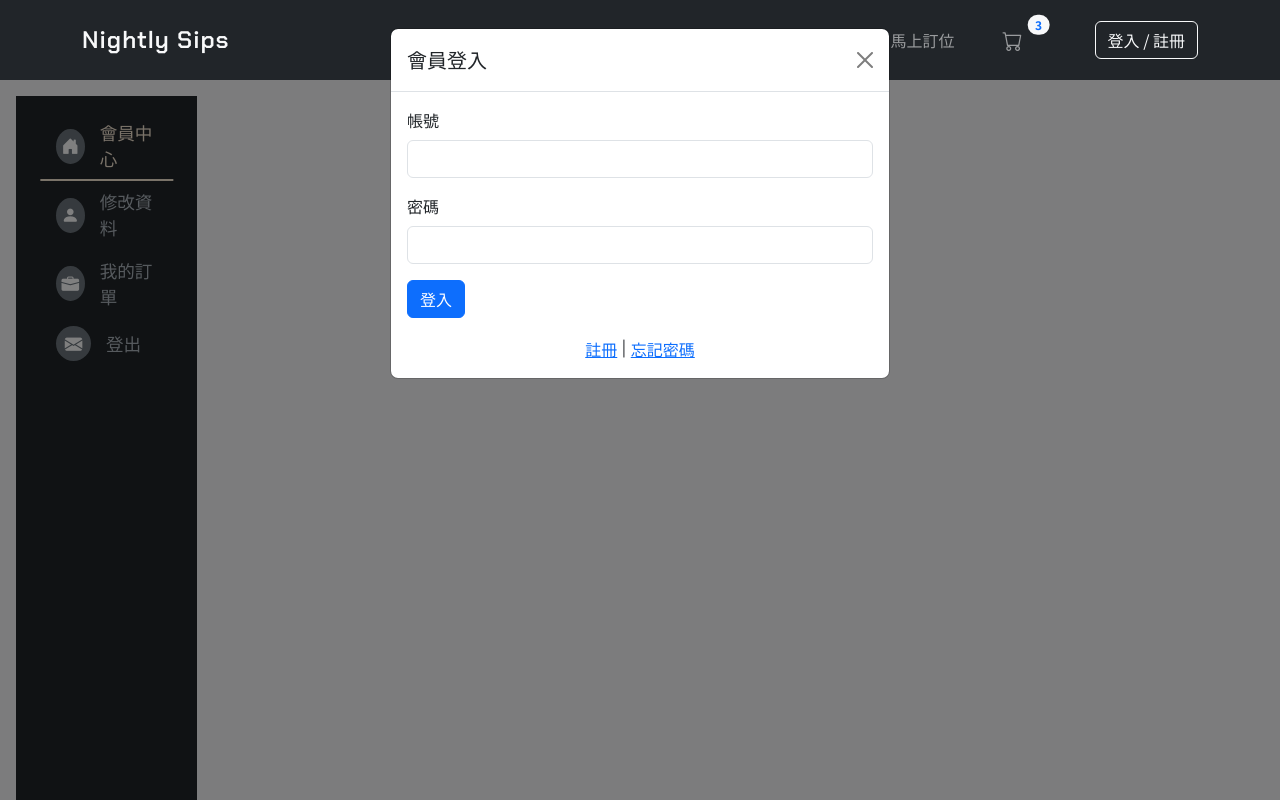
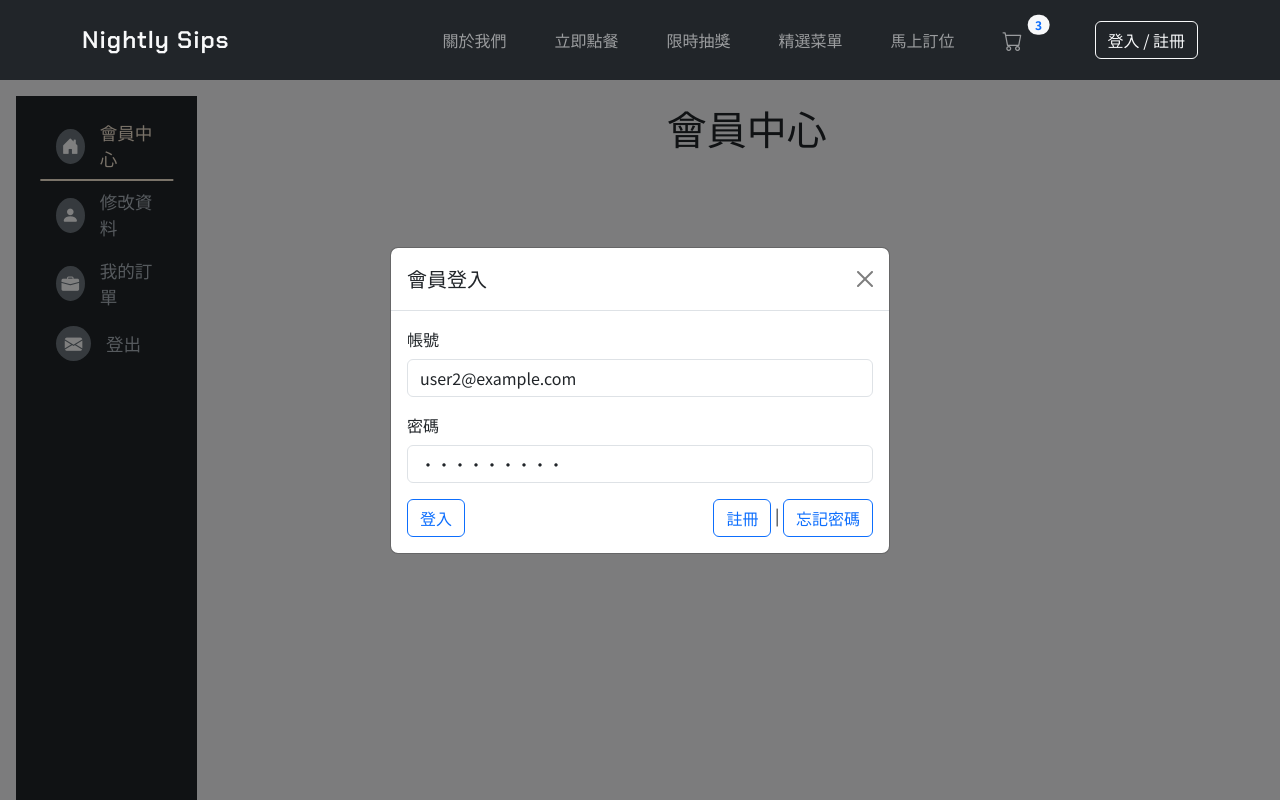
Before and after one commit to sleepersusu/BistroProject, a Vue app in the folder FrontEnd/: page /membercenter in a window 1280 px wide. Both pictures are taken after a click on the element "登入 / 註冊". Shown: the top 800 px of the page. Built offline with nearby package versions, Linux system fonts and the light colour scheme; no server answers; some icons are missing; what @lucky-canvas/vue would draw is missing.

Commit message:
changeloginform 20241216

```diff
--- a/FrontEnd/src/components/Nav.vue
+++ b/FrontEnd/src/components/Nav.vue
@@ -1,16 +1,9 @@
 <template>
-  <nav
-    class="navbar navbar-expand-lg bg-dark navbar-dark sticky-top"
-    :class="{ 'nav-shadow': setShadow, 'navbar-shrink': setShadow }"
-  >
+  <nav class="navbar navbar-expand-lg bg-dark navbar-dark sticky-top"
+    :class="{ 'nav-shadow': setShadow, 'navbar-shrink': setShadow }">
     <div class="container">
       <router-link class="navbar-brand text-light" to="/index">Nightly Sips</router-link>
-      <button
-        class="navbar-toggler"
-        type="button"
-        data-bs-toggle="collapse"
-        data-bs-target="#navbarNav"
-      >
+      <button class="navbar-toggler" type="button" data-bs-toggle="collapse" data-bs-target="#navbarNav">
         <span class="navbar-toggler-icon"></span>
       </button>
       <div class="collapse navbar-collapse" id="navbarNav">
@@ -37,49 +30,42 @@
               <span class="position-absolute top-5 start-100 translate-middle badge rounded-pill bg-light text-primary">
                 3
                 <span class="visually-hidden">unread messages</span>
-              </span></router-link
-            >
+              </span></router-link>
           </li>
-          <login></login>
+          <li class="nav-item ms-lg-5">
+            <!-- 如果已登入，顯示頭像；否則顯示登入/註冊按鈕 -->
+            <div v-if="!userStore.isLoggedIn" class="btn btn-outline-light" v-on:click="openLoginModal">登入 / 註冊</div>
+            <div v-else class="d-flex align-items-center">
+              <router-link to="/membercenter" class="d-flex align-items-center">
+                <!-- 頭像 -->
+                <div class="circle-avatar" :style="{ backgroundImage: `url(${userAvatar})` }"></div>
+                <!-- 會員名稱 -->
+                <span class="text-light ms-2">{{ username }}</span>
+              </router-link>
+            </div>
+          </li>
+          <login ref="loginModal" @user-login="handleLogin"></login>
         </ul>
       </div>
     </div>
   </nav>
 
-      <div class="modal fade" id="loginModal" tabindex="-1" aria-labelledby="loginModalLabel" aria-hidden="false">
-        <div class="modal-dialog">
-            <div class="modal-content">
-                <div class="modal-header">
-                    <h5 class="modal-title" id="loginModalLabel">登入</h5>
-                    <button type="button" class="btn-close" data-bs-dismiss="modal" aria-label="Close"></button>
-                </div>
-                <div class="modal-body">
-                    <form v-on:submit.prevent="submitLogin">
-                        <div class="mb-3">
-                            <label for="username" class="form-label">帳號</label>
-                            <input type="text" class="form-control" id="username" v-model="username" required>
-                        </div>
-                        <div class="mb-3">
-                            <label for="password" class="form-label">密碼</label>
-                            <input type="password" class="form-control" id="password" v-model="password" required>
-                        </div>
-                        <button type="submit" class="btn btn-primary">登入</button>
-                    </form>
-                </div>
-            </div>
-        </div>
-    </div>
+
 </template>
 
 <script>
 import Login from './login.vue';
-
+import { useUserStore } from '@/stores/userStore';
+const userStore=useUserStore();
 export default {
   data() {
     return {
       setShadow: false,
+      userAvatar: '',
+      username:'',
+      userStore: useUserStore(),
     }
-  },components: {
+  }, components: {
     Login
   },
   methods: {
@@ -88,6 +74,14 @@ export default {
         this.setShadow = window.scrollY > 100
       })
     },
+    openLoginModal(){
+      this.$refs.loginModal.openLoginModal()
+    },
+    handleLogin(userImg,username){
+      userStore.setLoggedIn();
+      this.userAvatar = userImg;
+      this.username = username;
+    }
   },
   mounted() {
     window.addEventListener('scroll', this.navShadow)
@@ -103,6 +97,7 @@ export default {
 .nav-shadow {
   box-shadow: 0 0 12px #f5e6d3 !important;
 }
+
 .nav-item {
   font-size: 1rem !important;
 }
--- a/FrontEnd/src/components/login.vue
+++ b/FrontEnd/src/components/login.vue
@@ -1,21 +1,8 @@
 <template>
     <!-- 顯示登入/註冊按鈕或頭像 -->
-    <li class="nav-item ms-lg-5">
-        <!-- 如果已登入，顯示頭像；否則顯示登入/註冊按鈕 -->
-        <div v-if="!isLoggedIn" class="btn btn-outline-light" v-on:click="openLoginModal">登入 / 註冊</div>
-        <div v-else class="d-flex align-items-center">
-            <router-link to="/membercenter" class="d-flex align-items-center">
-                <!-- 頭像 -->
-                <div class="circle-avatar" :style="{ backgroundImage: `url(${userAvatar})` }"></div>
-                <!-- 會員名稱 -->
-                <span class="text-light ms-2">{{ username }}</span>
-            </router-link>
-        </div>
-    </li>
-
 
     <div class="modal fade" id="loginModal" tabindex="-1" aria-labelledby="loginModalLabel" aria-hidden="false">
-        <div class="modal-dialog">
+        <div class="modal-dialog modal-dialog-centered">
             <div class="modal-content">
                 <div class="modal-header">
                     <h5 class="modal-title" id="loginModalLabel">會員登入</h5>
@@ -25,19 +12,23 @@
                     <form v-on:submit.prevent="submitLogin" method="post">
                         <div class="mb-3">
                             <label for="username" class="form-label">帳號</label>
-                            <input type="text" class="form-control" id="username" name="Account" required>
+                            <input type="text" class="form-control" id="username" name="Account"
+                                value="user2@example.com" required>
                         </div>
                         <div class="mb-3">
                             <label for="password" class="form-label">密碼</label>
-                            <input type="password" class="form-control" id="password" name="Password" required>
+                            <input type="password" class="form-control" id="password" name="Password" value="password2"
+                                required>
                         </div>
-                        <button type="submit" class="btn btn-primary">登入</button>
-                        <div class="mt-3 text-center">
-                            <button class="btn btn-link p-0" data-bs-toggle="modal"
+                        <div class="d-flex justify-content-between">
+                            <button type="submit" class="btn btn-outline-primary">登入</button>
+                            <div class="text-center">
+                                <button class="btn btn-outline-primary" data-bs-toggle="modal"
                                     data-bs-target="#registerModal">註冊</button>
                                 <span> | </span>
-                            <button class="btn btn-link p-0" data-bs-toggle="modal"
+                                <button class="btn btn-outline-primary" data-bs-toggle="modal"
                                     data-bs-target="#forgotPasswordModal">忘記密碼</button>
+                            </div>
                         </div>
                     </form>
                 </div>
@@ -48,14 +39,11 @@
 </template>
 <script>
 import { useUserStore } from '@/stores/userStore';
-import { Modal } from 'bootstrap/dist/js/bootstrap.bundle.min';
+import  Modal  from 'bootstrap/js/dist/modal';
 const userStore = useUserStore();
 export default {
     data() {
         return {
-            setShadow: false,
-            userAvatar: '', // 頭像圖片的URL，從資料庫撈取
-            isLoggedIn: false, // 記錄用戶是否已經登入
         };
     },
     methods: {
@@ -89,42 +77,36 @@ export default {
                 const token = response.data.token;
                 // 儲存 token（例如使用 localStorage）
                 localStorage.setItem('authToken', token);
-
-                this.username = response.data.memberName;
+                let userAvatar = '';
+                let username = response.data.memberName;
                 let imgUrl = `${userStore.getApiUrl()}/api/member/photo/${memberId}`;
                 let imgData = await this.axios.get(imgUrl,
                     {
                         responseType: 'blob',
                     })
-                if(imgData.data.size === 0){
-                    console.log('進默認')
-                    this.userAvatar = "/public/images/avatar.jpg";
-                }else{
-                    this.userAvatar = URL.createObjectURL(imgData.data);
+                if (imgData.data.size === 0) {
+                    userAvatar = "/public/images/avatar.jpg";
+                } else {
+                    userAvatar = URL.createObjectURL(imgData.data);
                 }
-                this.isLoggedIn = true;
+                this.$emit('user-login', userAvatar, username)
             } catch (error) {
                 // 處理錯誤，設登入失敗
                 console.error('登入失敗', error);
-                this.isLoggedIn = false;
-            } finally{
+                userStore.clearLoggedIn();
+            } finally {
                 console.log("準備關閉")
                 this.modal.hide();
             }
-        },
-        logout() {
-            // 處理登出邏輯
-            this.isLoggedIn = false;
-            localStorage.clear();
-            this.userAvatar = ''; // 清除頭像
         }
     },
 };
 </script>
-<style>
+<style >
 .modal-backdrop {
     z-index: 1000 !important;
-    /* 背景遮罩层的 z-index */
+    /*確保遮罩在 modal 背後 */
+
 }
 
 .modal {
--- a/FrontEnd/src/components/memberCenter/membercenterNav.vue
+++ b/FrontEnd/src/components/memberCenter/membercenterNav.vue
@@ -26,14 +26,13 @@
 </template>
 
 <script>
-
+import { useUserStore } from '@/stores/userStore';
+const userStore=useUserStore();
 export default {
-  data() {
-
-  },
   methods: {
     logout() {
             // 處理登出邏輯
+            userStore.clearLoggedIn();
             localStorage.clear();
         }
   }
--- a/FrontEnd/src/stores/userStore.js
+++ b/FrontEnd/src/stores/userStore.js
@@ -2,20 +2,18 @@ import { defineStore } from 'pinia'
 
 export const useUserStore = defineStore('userStore', {
   state: () => ({
-      apiUrl: import.meta.env.VITE_API,  // 使用 VITE_API 环境变量
-      userInfo: null,
+    apiUrl: import.meta.env.VITE_API, // 使用 VITE_API
+    isLoggedIn: false,  // isLoggedIn狀態
   }),
   actions: {
     getApiUrl() {
       return this.apiUrl;
     },
-      setUserInfo(user) {
-      this.userInfo = user;
+    setLoggedIn() {
+      this.isLoggedIn = true; // 設置登入
     },
-    clearUserInfo() {
-      this.userInfo = null;
-    }
-    },getters: {
-      isLoggedIn: (state) => state.userInfo !== null,
-    }
-  });
+    clearLoggedIn() {
+      this.isLoggedIn = false; // 清除登入
+    },
+  },
+})
```
Lines whose indentation alone changed are shown as unchanged.
